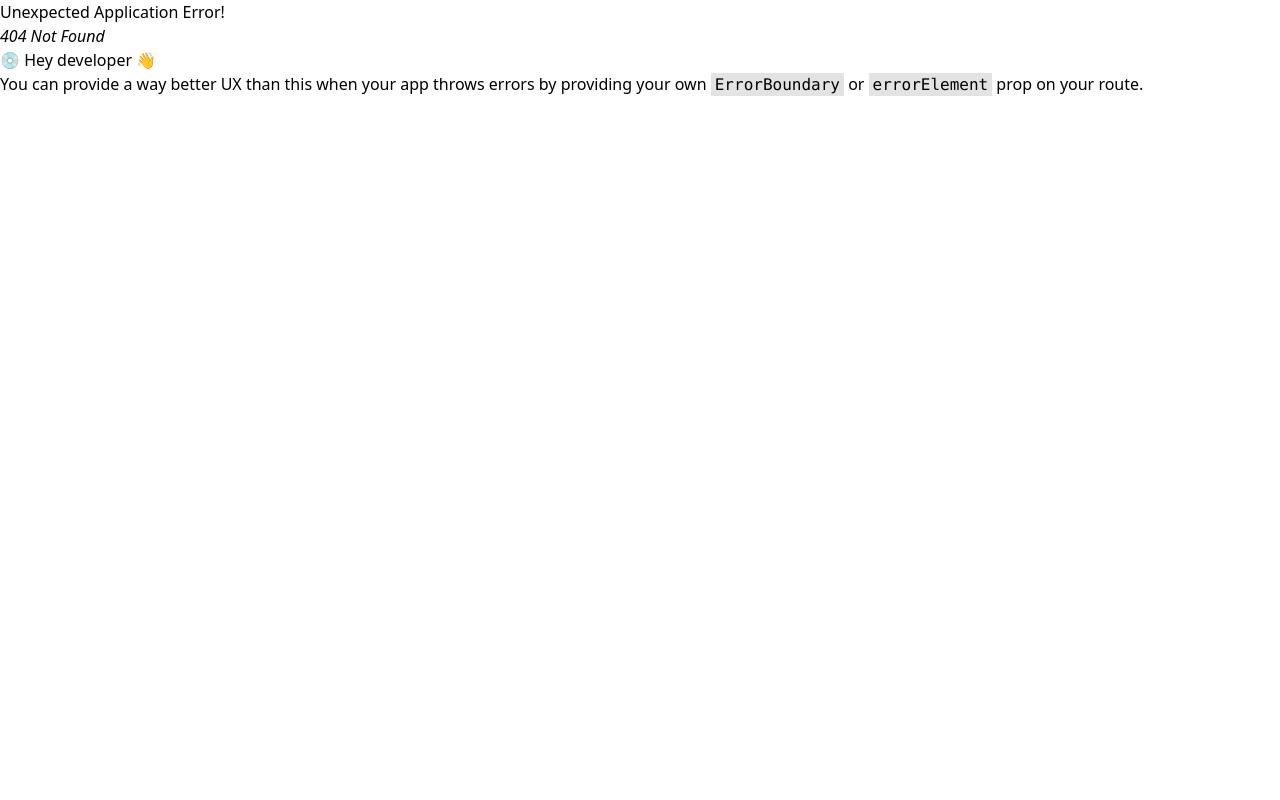
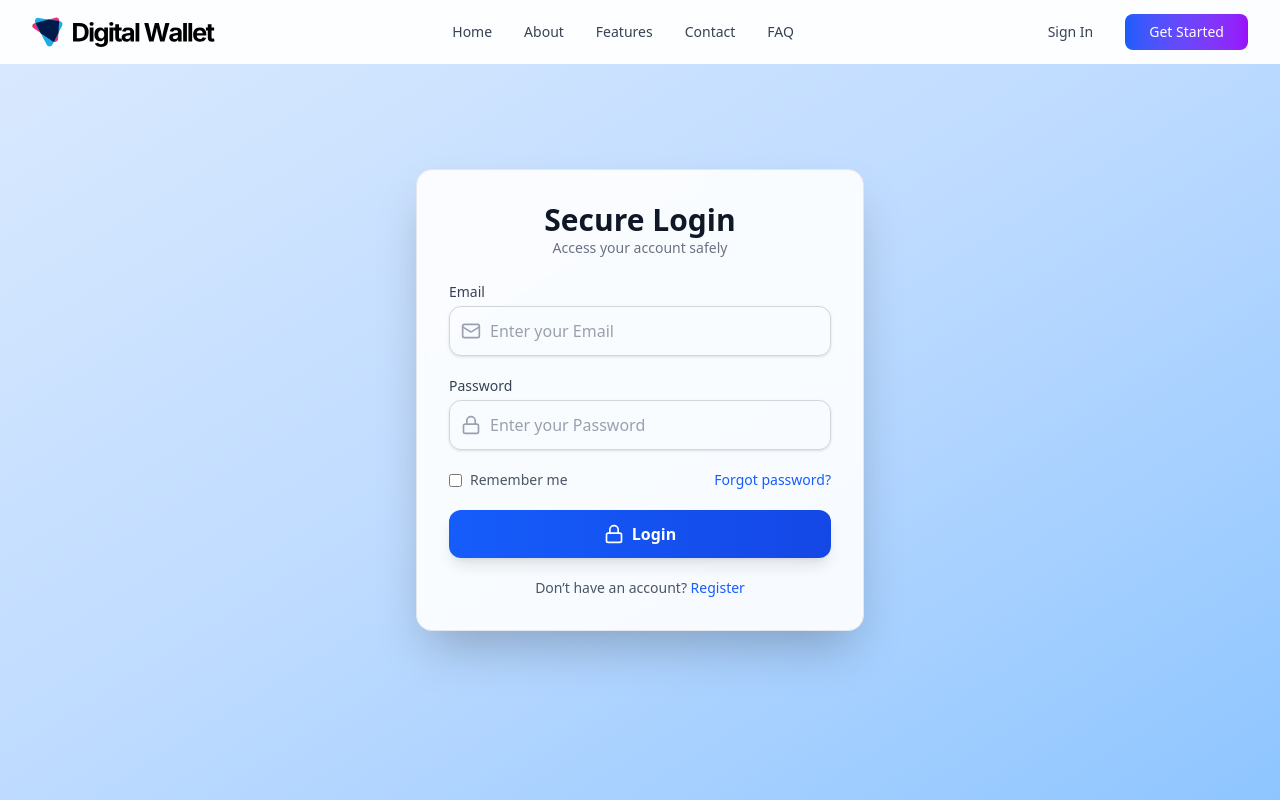
Before and after one commit to devhasanmia/digital-wallet, a React (Vite) app: page /login in a window 1280 px wide. Before the commit this address had no page. Shown: the top 800 px of the page. Built offline with nearby package versions, Linux system fonts and the light colour scheme.

Commit message:
added login page

```diff
--- /dev/null
+++ b/src/pages/Login.tsx
@@ -0,0 +1,93 @@
+import { Mail, Lock } from "lucide-react";
+
+const Login = () => {
+  return (
+    <div className="flex items-center justify-center min-h-screen bg-gradient-to-br from-blue-100 via-blue-200 to-blue-300 dark:from-gray-900 dark:via-gray-800 dark:to-gray-900 p-4">
+      <div className="w-full max-w-md bg-white/90 dark:bg-gray-800/90 backdrop-blur-md rounded-2xl shadow-2xl p-8 border border-gray-200 dark:border-gray-700">
+        {/* Header */}
+        <div className="text-center mb-6">
+          <h1 className="text-3xl font-bold text-gray-900 dark:text-white flex items-center justify-center gap-2">
+            Secure Login
+          </h1>
+          <p className="text-gray-500 dark:text-gray-400 text-sm">
+            Access your account safely
+          </p>
+        </div>
+
+        {/* Form */}
+        <form className="space-y-5">
+          {/* Email */}
+          <div>
+            <label
+              htmlFor="email"
+              className="block text-sm font-medium text-gray-700 dark:text-gray-300 mb-1"
+            >
+              Email
+            </label>
+            <div className="relative">
+              <Mail className="absolute left-3 top-1/2 -translate-y-1/2 text-gray-400 w-5 h-5" />
+              <input
+                type="email"
+                id="email"
+                placeholder="Enter your Email"
+                className="w-full pl-10 pr-4 py-3 rounded-xl border border-gray-300 dark:border-gray-600 dark:bg-gray-700 dark:text-white placeholder-gray-400 focus:ring-2 focus:ring-blue-500 focus:border-blue-500 transition outline-none shadow-sm"
+              />
+            </div>
+          </div>
+
+          {/* Password */}
+          <div>
+            <label
+              htmlFor="password"
+              className="block text-sm font-medium text-gray-700 dark:text-gray-300 mb-1"
+            >
+              Password
+            </label>
+            <div className="relative">
+              <Lock className="absolute left-3 top-1/2 -translate-y-1/2 text-gray-400 w-5 h-5" />
+              <input
+                type="password"
+                id="password"
+                placeholder="Enter your Password"
+                className="w-full pl-10 pr-4 py-3 rounded-xl border border-gray-300 dark:border-gray-600 dark:bg-gray-700 dark:text-white placeholder-gray-400 focus:ring-2 focus:ring-blue-500 focus:border-blue-500 transition outline-none shadow-sm"
+              />
+            </div>
+          </div>
+
+          {/* Remember me & Forgot password */}
+          <div className="flex items-center justify-between text-sm">
+            <label className="flex items-center gap-2 text-gray-600 dark:text-gray-400">
+              <input
+                type="checkbox"
+                className="rounded border-gray-300 text-blue-600 focus:ring-blue-500"
+              />
+              Remember me
+            </label>
+            <a href="#" className="text-blue-600 hover:underline">
+              Forgot password?
+            </a>
+          </div>
+
+          {/* Login button */}
+          <button
+            type="submit"
+            className="w-full py-3 px-4 bg-gradient-to-r from-blue-600 to-blue-700 hover:from-blue-700 hover:to-blue-800 text-white font-semibold rounded-xl shadow-lg transition flex items-center justify-center gap-2"
+          >
+            <Lock className="w-5 h-5" />
+            Login
+          </button>
+
+          {/* Register link */}
+          <p className="text-center text-sm text-gray-600 dark:text-gray-400">
+            Don’t have an account?{" "}
+            <a href="#" className="text-blue-600 hover:underline font-medium">
+              Register
+            </a>
+          </p>
+        </form>
+      </div>
+    </div>
+  );
+};
+
+export default Login;
--- a/src/routes/Index.tsx
+++ b/src/routes/Index.tsx
@@ -1,6 +1,7 @@
 import { createBrowserRouter } from "react-router";
 import PublicLayout from "../components/layouts/PublicLayout";
 import Home from "../pages/Home";
+import Login from "../pages/Login";
 
 const router = createBrowserRouter([
     {
@@ -10,9 +11,14 @@ const router = createBrowserRouter([
             {
                 path: "",
                 element: <Home/>
+            },
+            {
+                path: "login",
+                element: <Login/>
             }
         ]
     },
+
 ]);
 
 
```
